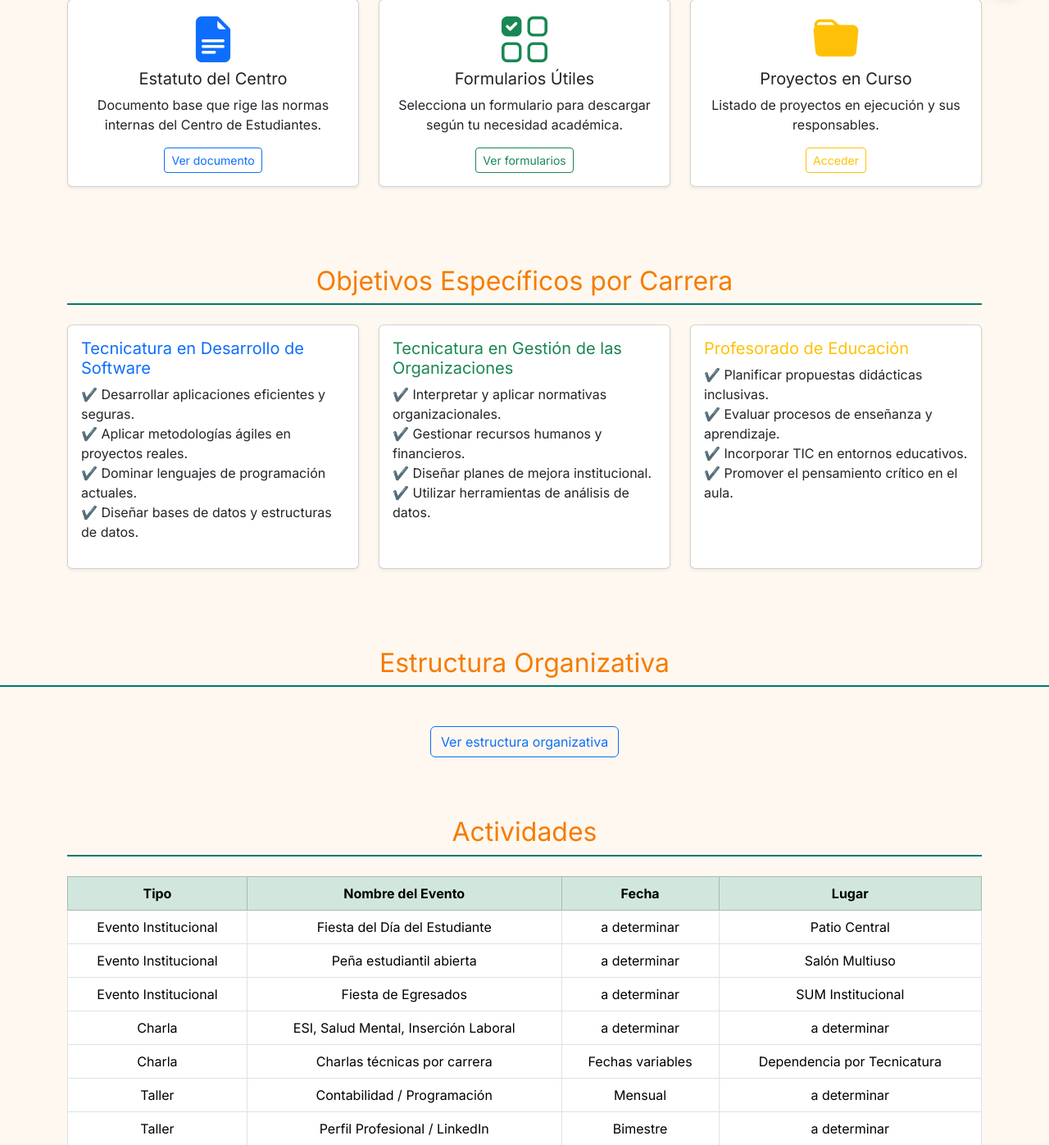
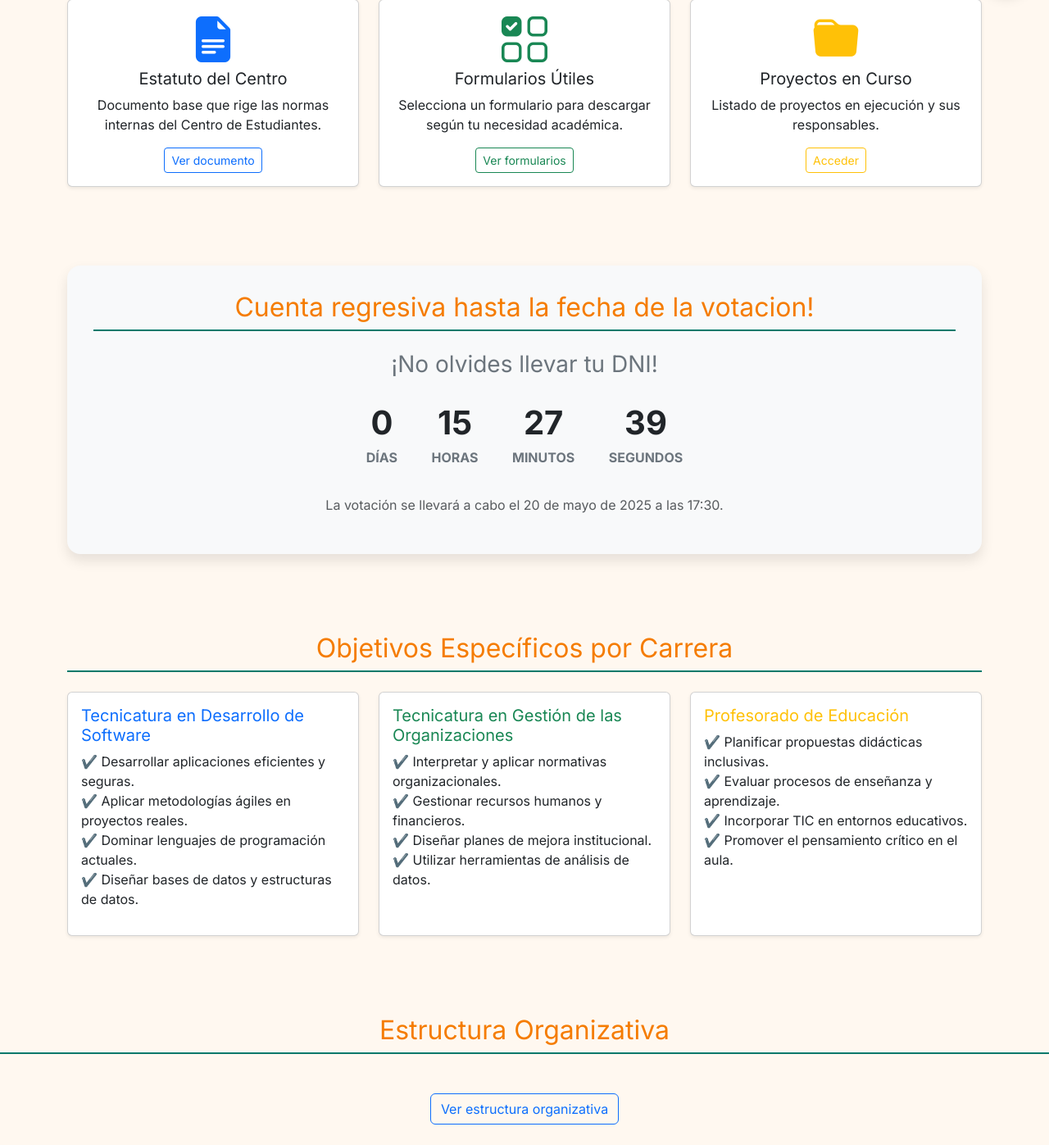
Before and after one commit to tiagoraminelli/CDE-SYNESIS, a PHP site: page / in a window 1280 px wide. Shown: the part 787-2184 px from the top of the page at 82% size. Run offline with PHP 8.4, Linux system fonts and the light colour scheme.

Commit message:
cambios finales

```diff
--- a/css/style.css
+++ b/css/style.css
@@ -82,7 +82,32 @@ galeria
     box-shadow: 0 0.5rem 1rem rgba(0,0,0,0.3);
   }
 
+/* relog*/
 
+ .countdown-box {
+    background-color: #f8f9fa;
+    border-radius: 1rem;
+    padding: 2rem;
+    text-align: center;
+    box-shadow: 0 0.5rem 1rem rgba(0,0,0,0.1);
+  }
+
+  .countdown-timer {
+    font-size: 2.5rem;
+    font-weight: bold;
+    color: #212529;
+  }
+
+  .countdown-label {
+    font-size: 1rem;
+    text-transform: uppercase;
+    color: #6c757d;
+  }
+
+  .time-segment {
+    display: inline-block;
+    margin: 0 1rem;
+  }
 
 /*==============================
   Secciones Generales
--- a/index.html
+++ b/index.html
@@ -183,6 +183,40 @@
     </div>
   </div>
 </section>
+
+<section class="container my-5">
+  <div class="countdown-box">
+    <h2 class="mb-4">Cuenta regresiva hasta la fecha de la votacion!</h2>
+    <h3 class="mb-4 text-secondary">¡No olvides llevar tu DNI!</h3>
+    <div id="countdown" class="countdown-timer">
+      <div class="time-segment">
+        <div id="days">--</div>
+        <div class="countdown-label">Días</div>
+      </div>
+      <div class="time-segment">
+        <div id="hours">--</div>
+        <div class="countdown-label">Horas</div>
+      </div>
+      <div class="time-segment">
+        <div id="minutes">--</div>
+        <div class="countdown-label">Minutos</div>
+      </div>
+      <div class="time-segment">
+        <div id="seconds">--</div>
+        <div class="countdown-label">Segundos</div>
+      </div>
+    </div>
+    <div id="expired" class="mt-4 text-success fw-bold d-none">
+      <p>La votación ha finalizado.</p>
+      <p>Gracias por participar.</p>
+      <p>Esperamos con ansiedad el resultado.</p>
+    </div>
+    <div class="mt-4">
+      <p class="text-muted">La votación se llevará a cabo el 20 de mayo de 2025 a las 17:30.</p>
+    </div>
+  </div>
+</section>
+
 
 
 
@@ -577,6 +611,32 @@
     wsp.classList.toggle("d-none");
   });
 </script>
+<script>
+  // Establece la fecha objetivo (martes 5 de mayo a las 17:30)
+  const targetDate = new Date("May 20, 2025 17:30:00").getTime();
+
+  const countdown = setInterval(function () {
+    const now = new Date().getTime();
+    const distance = targetDate - now;
+
+    if (distance <= 0) {
+      clearInterval(countdown);
+      document.getElementById("countdown").style.display = "none";
+      document.getElementById("expired").classList.remove("d-none");
+      return;
+    }
+
+    const days = Math.floor(distance / (1000 * 60 * 60 * 24));
+    const hours = Math.floor((distance % (1000 * 60 * 60 * 24)) / (1000 * 60 * 60));
+    const minutes = Math.floor((distance % (1000 * 60 * 60)) / (1000 * 60));
+    const seconds = Math.floor((distance % (1000 * 60)) / 1000);
+
+    document.getElementById("days").innerText = days;
+    document.getElementById("hours").innerText = hours.toString().padStart(2, '0');
+    document.getElementById("minutes").innerText = minutes.toString().padStart(2, '0');
+    document.getElementById("seconds").innerText = seconds.toString().padStart(2, '0');
+  }, 1000);
+</script>
 
 </body>
   <footer>
```
